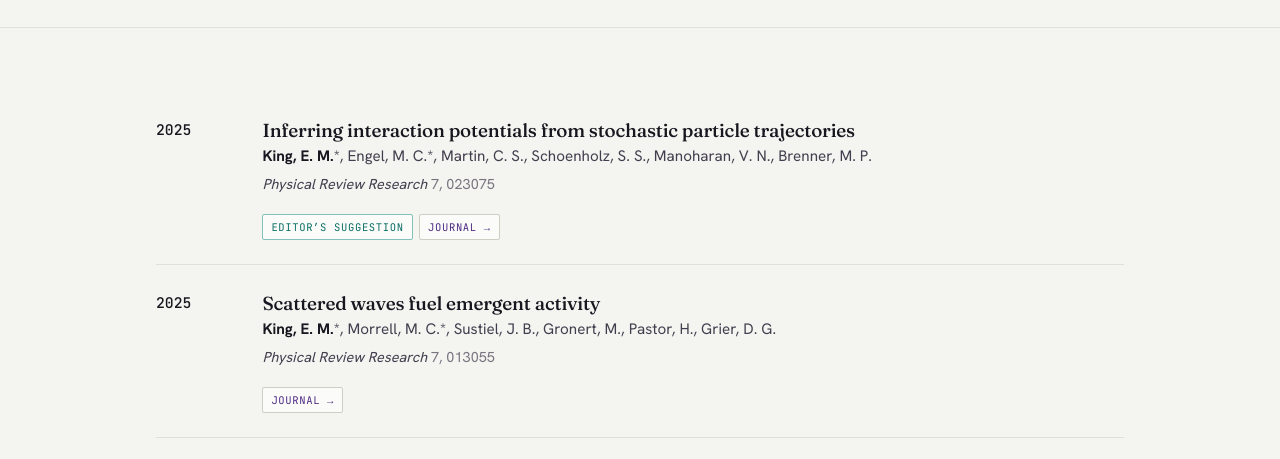
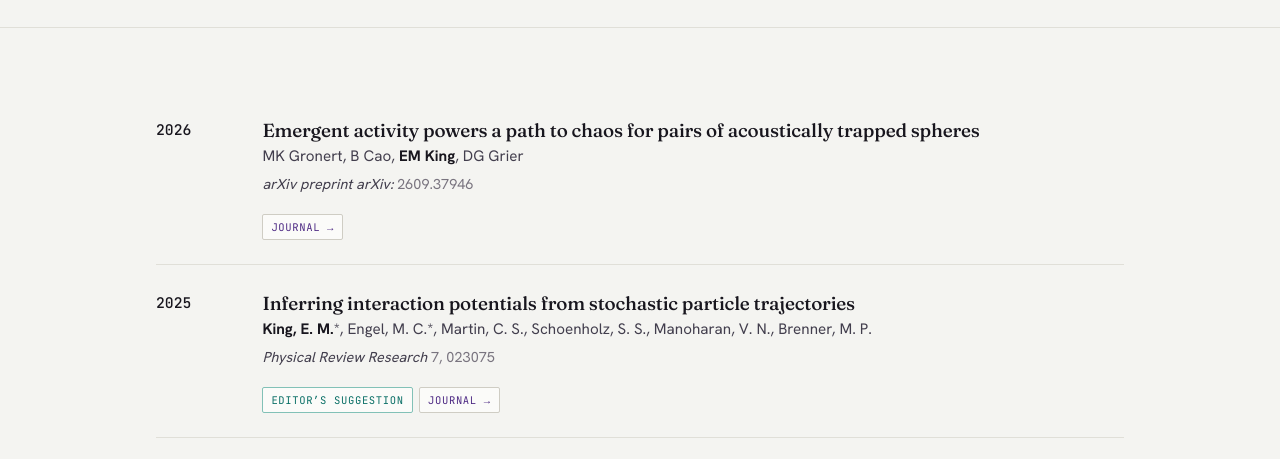
Before and after one commit to the-king-group/the-king-group.github.io, a plain HTML site: page publications.html in a window 1280 px wide. Shown: the part 284-743 px from the top of the page. Drawn offline with Linux system fonts and the light colour scheme.

Commit message:
Update site (automatic)

```diff
--- a/publications.html
+++ b/publications.html
@@ -36,6 +36,15 @@
 
 <section class="section tight"><div class="wrap">
   <ul class="pub-list">
+    <li class="pub">
+      <div class="meta"><span class="y">2026</span></div>
+      <div>
+        <a class="pub-title" href="https://arxiv.org/abs/2609.37946">Emergent activity powers a path to chaos for pairs of acoustically trapped spheres</a>
+        <p class="authors">MK Gronert, B Cao, <span class="me">EM King</span>, DG Grier</p>
+        <p class="venue"><span class="j">arXiv preprint arXiv:</span> 2609.37946</p>
+        <div class="badges"><a class="badge link" href="https://arxiv.org/abs/2609.37946">Journal &rarr;</a></div>
+      </div>
+    </li>
     <li class="pub">
       <div class="meta"><span class="y">2025</span></div>
       <div>
```
Also changed, not shown: research.html (+1 -1 lines), 1 other file.
